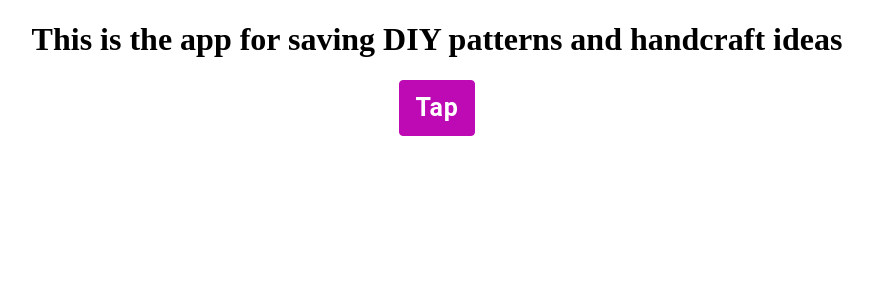
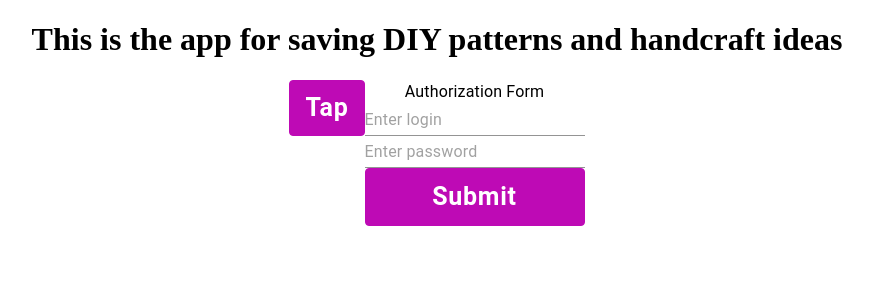
Before and after one commit to AngelinaStalnaya/Save-handmade-visual, a React (Create React App) app: page / in a window 1280 px wide. Shown: the top 300 px of the page, without its empty margins (203-1076 px from the left). Built offline with nearby package versions, Linux system fonts and the light colour scheme.

Commit message:
auth form component added

```diff
--- a/src/App.js
+++ b/src/App.js
@@ -1,11 +1,13 @@
 import "./App.css";
 import CommonBtn from "./components/buttons/CommonBtn/CommonBtn";
+import AuthForm from "./components/forms/AuthForm/AuthForm";
 
 function App() {
   return (
     <div className="App">
       <h1>This is the app for saving DIY patterns and handcraft ideas</h1>
       <CommonBtn children="Tap" variant="outlined" />
+      <AuthForm />
     </div>
   );
 }
--- a/src/components/buttons/CommonBtn/CommonBtn.jsx
+++ b/src/components/buttons/CommonBtn/CommonBtn.jsx
@@ -12,7 +12,7 @@ const CommonBtn = (props) => {
       variant={props.variant}
       className="commonBtn"
       classes='commonBtn'
-      onClick={handleClick}
+      onClick={props.function || handleClick}
       >
       {props.children}
     </Button>
--- /dev/null
+++ b/src/components/forms/AuthForm/AuthForm.jsx
@@ -0,0 +1,18 @@
+import React from "react";
+import { Input, FormControl, FormHelperText, Typography } from "@mui/material";
+import CommonBtn from "../../buttons/CommonBtn/CommonBtn";
+
+const AuthForm = () => {
+  return (
+    <FormControl method="POST" action="192.68.0.72/authme">
+      {/* <FormHelperText children="Auth Form" /> */}
+      <Typography> Authorization Form</Typography>
+
+      <Input name="login" id="authLogin" required placeholder="Enter login" />
+      <Input name="password" id="authPassword" required placeholder='Enter password' />
+      <CommonBtn function={() => {console.log('Submit btn clicked')}}>Submit</CommonBtn>
+    </FormControl>
+  );
+};
+
+export default AuthForm;
```
